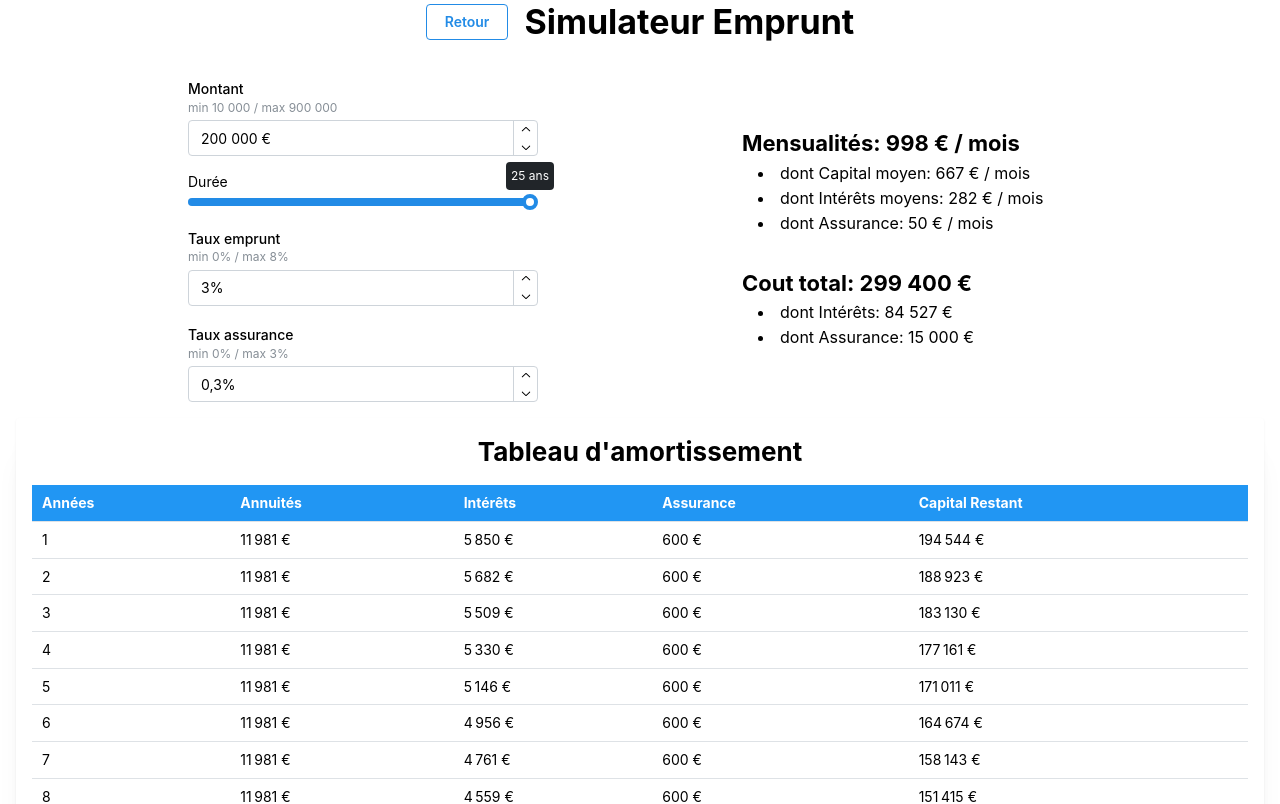
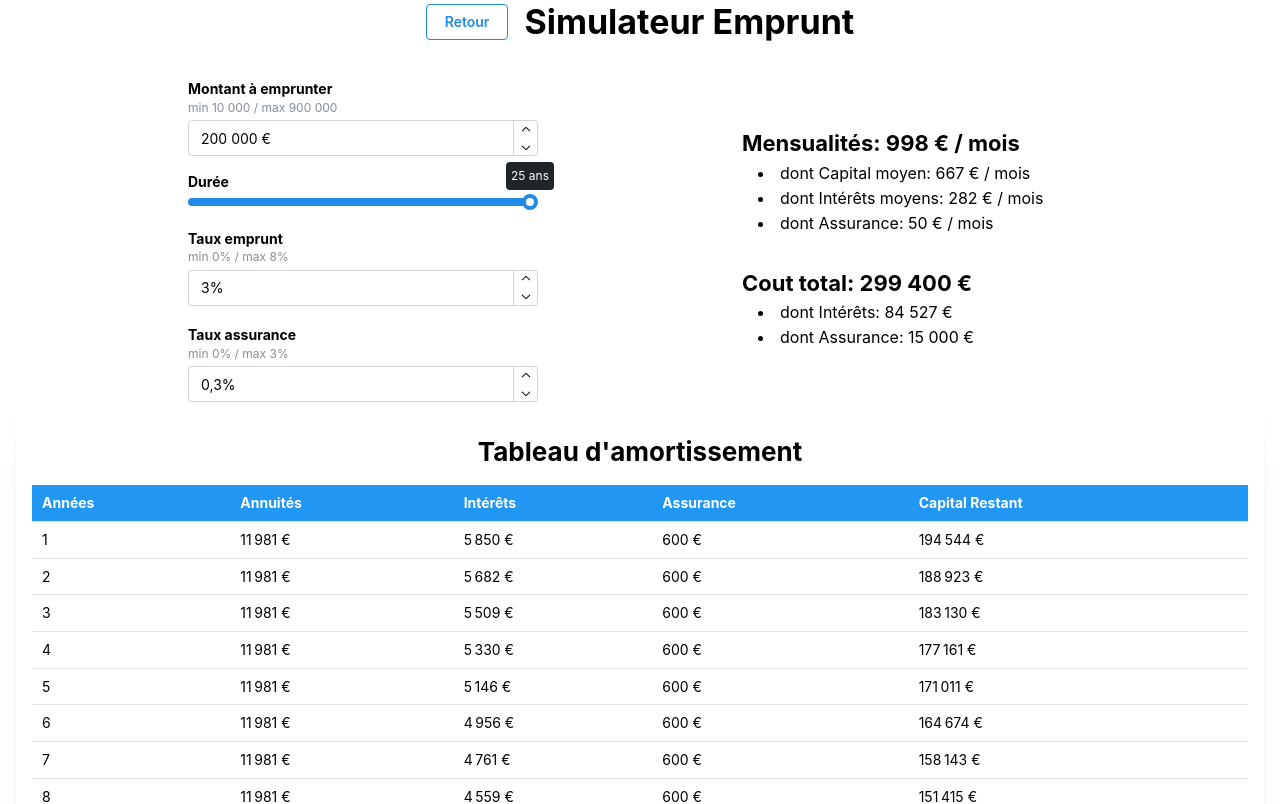
Before and after one commit to BenGex31/sonade, a Next.js app: page /simulateur-emprunt in a window 1280 px wide. Shown: the top 804 px of the page. Built offline with nearby package versions, Linux system fonts and the light colour scheme.

Commit message:
Update loanForm.tsx

```diff
--- a/ui/loanForm.tsx
+++ b/ui/loanForm.tsx
@@ -104,13 +104,21 @@ export default function LoanForm() {
             max={900000}
             description="min 10 000 / max 900 000"
             {...form.getInputProps("amount")}
-            label="Montant"
+            label="Montant à emprunter"
             thousandSeparator=" "
             suffix=" €"
+            styles={{
+              label: {
+                fontWeight: "bold",
+              },
+            }}
           />
           <Stack gap={"1px"}>
-            <Text size="sm">Durée</Text>
+            <Text fw={"bold"} size="sm">
+              Durée
+            </Text>
             <Slider
+              color="blue"
               label={(value) => (value > 1 ? `${value} ans` : `${value} an`)}
               min={1}
               max={25}
@@ -127,6 +135,11 @@ export default function LoanForm() {
             decimalScale={2}
             decimalSeparator=","
             description="min 0% / max 8%"
+            styles={{
+              label: {
+                fontWeight: "bold",
+              },
+            }}
           />
           <NumberInput
             min={0}
@@ -137,6 +150,11 @@ export default function LoanForm() {
             decimalScale={2}
             decimalSeparator=","
             description="min 0% / max 3%"
+            styles={{
+              label: {
+                fontWeight: "bold",
+              },
+            }}
           />
         </Stack>
         <Loandetails
```
